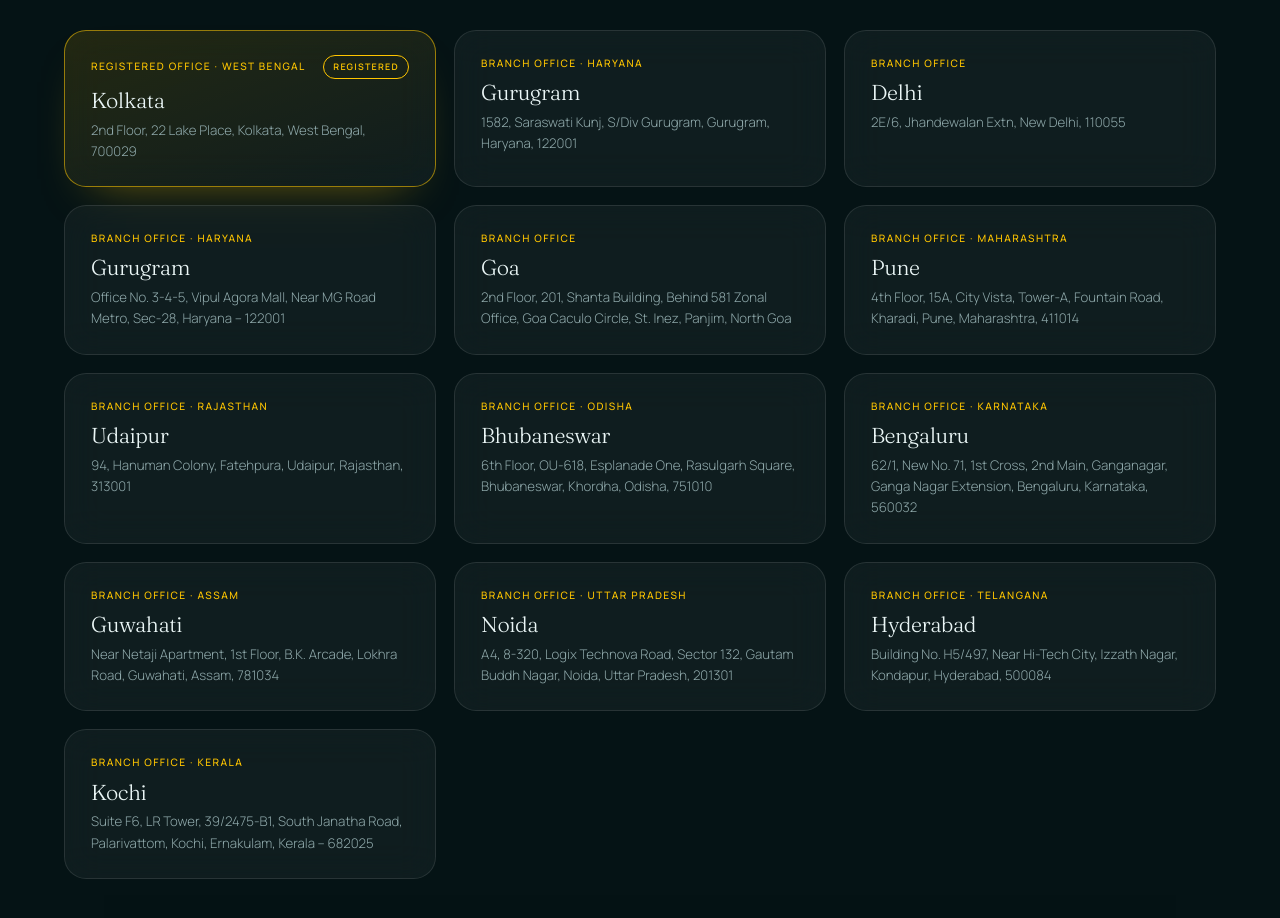
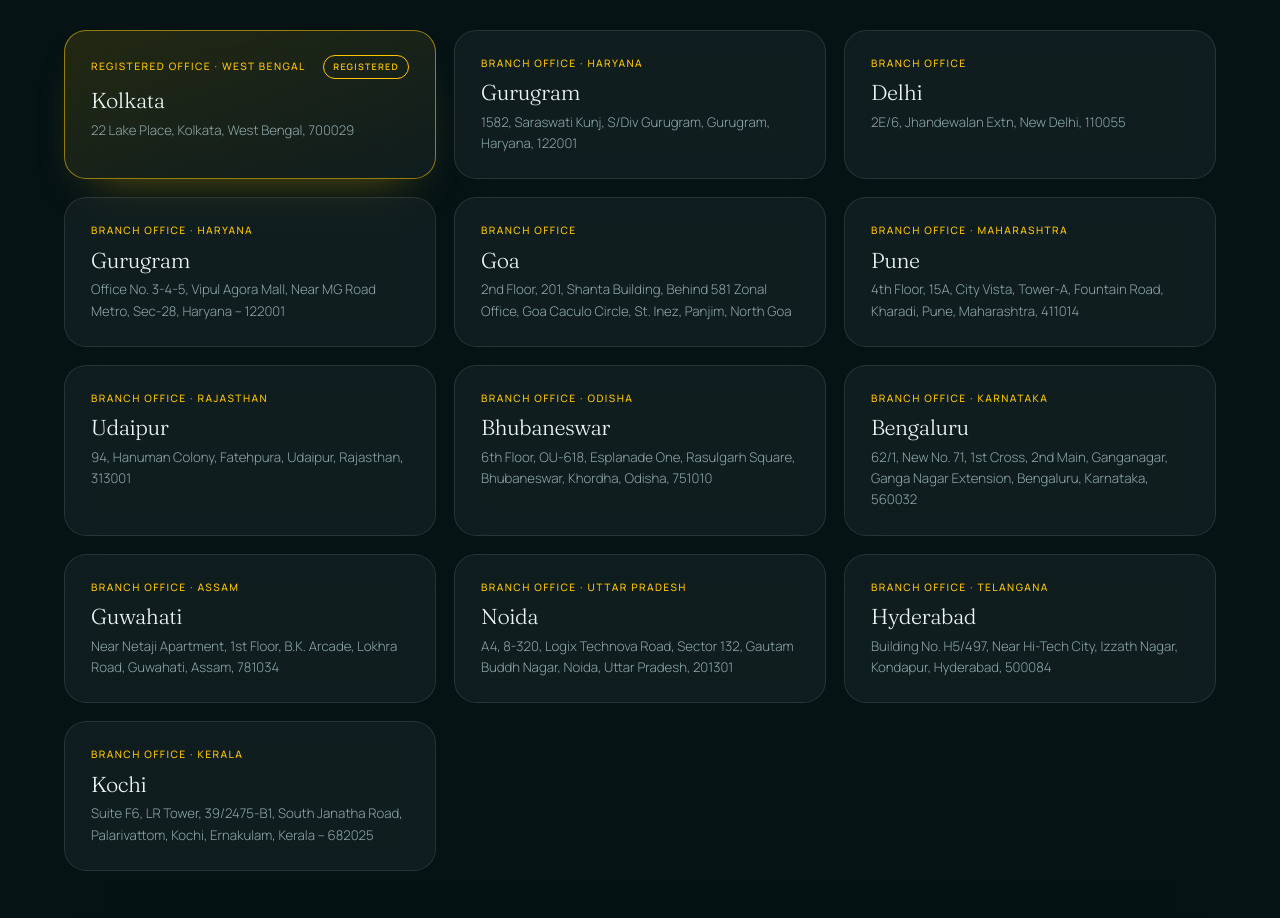
Before and after one commit to DEBOJEETDAS36/t2, a Next.js app: page /about in a window 1280 px wide. Shown: the part 6380-7298 px from the top of the page. Built offline with nearby package versions, Linux system fonts and the light colour scheme.

Commit message:
Office address updated for Kolkata branch

```diff
--- a/data/about.ts
+++ b/data/about.ts
@@ -61,7 +61,7 @@ export const ABOUT = {
   government: ['Election Commission of India', 'Ayodhya Development Authority', 'Government of Uttarakhand', 'Ministry of Civil Aviation', 'Ministry of Road Transport and Highways', 'Ministry of Information and Broadcasting'],
   // [city, state/label, address, registered?]
   offices: [
-    ['Kolkata', 'Registered office · West Bengal', '2nd Floor, 22 Lake Place, Kolkata, West Bengal, 700029', true],
+    ['Kolkata', 'Registered office · West Bengal', '22 Lake Place, Kolkata, West Bengal, 700029', true],
     ['Gurugram', 'Branch office · Haryana', '1582, Saraswati Kunj, S/Div Gurugram, Gurugram, Haryana, 122001', false],
     ['Delhi', 'Branch office', '2E/6, Jhandewalan Extn, New Delhi, 110055', false],
     ['Gurugram', 'Branch office · Haryana', 'Office No. 3-4-5, Vipul Agora Mall, Near MG Road Metro, Sec-28, Haryana – 122001', false],
```
